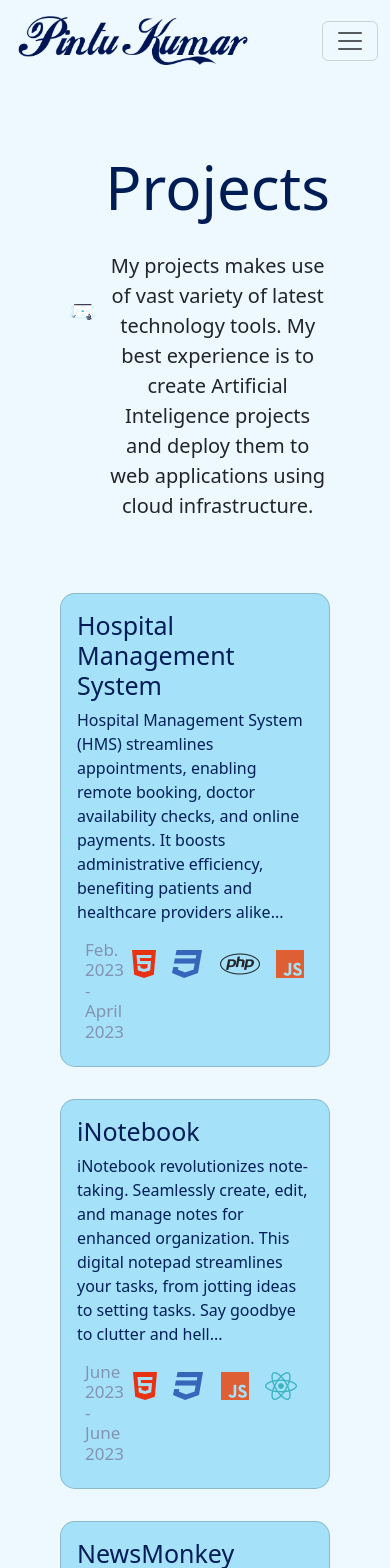
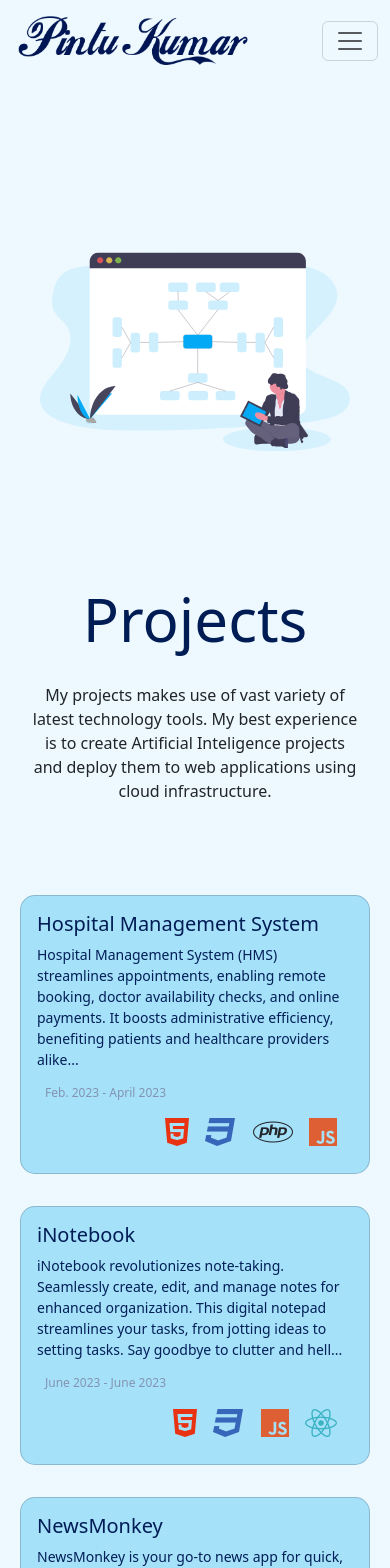
Before and after one commit to pintu1609/pintu1609.github.io, a React (Create React App) app: page /project in a window 390 px wide. Shown: the top 1568 px of the page. Built offline with nearby package versions, Linux system fonts and the light colour scheme; a web font is replaced by a local one.

Commit message:
complete phone responsive

```diff
--- a/src/container/EducationItem.js
+++ b/src/container/EducationItem.js
@@ -7,7 +7,7 @@ const EducationItem = () => {
       <div className="education" style={{padding:'10px 60px', paddingBottom:20}}>
         <div className="educationitem d-flex justify-content-between">
             <div className="education-img" style={{width:'50vw' }}>
-            <img src="Images/education.svg" className="img-fluid rounded" alt="..." style={{width:'40vw', height:'80vh'}}/>
+            <img src="Images/education.svg" className="education-img-fluid rounded" alt="..." style={{width:'40vw', height:'80vh'}}/>
 
             </div>
             <div className="content d-flex flex-column  align-items-center" >
--- a/src/container/ExperienceDetails.js
+++ b/src/container/ExperienceDetails.js
@@ -1,9 +1,10 @@
 import React from 'react'
+import '../responsivecss/ExperienceDetails.css'
 
 const ExperienceDetails = () => {
   return (
     <div>
-      <div className="details" style={{padding:'20px 60px'}}>
+      <div className="experience-details" style={{padding:'20px 60px'}}>
             <div className="detailsitem d-flex justify-content-between">
                 <div className="img d-flex justify-content-center align-items-center">
                 <div className="image " style={{width:'40vw'}}>
@@ -11,15 +12,15 @@ const ExperienceDetails = () => {
 
                 </div>
                 </div>
-                <div className="details" style={{padding:'10px  10px', marginLeft:20}}>
-                    <div className="details item d-flex flex-column align-items-center">
+                <div className="exp-details" style={{padding:'10px  10px', marginLeft:20}}>
+                    <div className="details-item d-flex flex-column align-items-center">
                     <h2 className='conatct' style={{color:'#001c55', paddingTop:30, paddingBottom:20 , fontSize:60 }}>
                     Experience
                         </h2>
                         <h4 style={{color:'#001c55', fontSize:30}}>
                             Work and Internship
                         </h4>
-                        <p  style={{ fontSize:20 , textAlign:'center'}}>I have worked with many evolving startups as SD and Android Developer, Designer and Software Architect. I love organising events and that is why I am also involved with many opensource communities as a representative.</p>
+                        <p className='experience-para'  style={{ fontSize:20 , textAlign:'center'}}>I have worked with many evolving startups as SD and Android Developer, Designer and Software Architect. I love organising events and that is why I am also involved with many opensource communities as a representative.</p>
                     </div>
                 </div>
             </div>
--- a/src/container/ProjectCard.js
+++ b/src/container/ProjectCard.js
@@ -1,6 +1,7 @@
 import React from 'react'
 import projectdata from '../Data/ProjectData'
 import ProjectItem from './ProjectItem'
+import '../responsivecss/ProjectCard.css'
 
 const ProjectCard = () => {
 
--- a/src/container/ProjectDetails.js
+++ b/src/container/ProjectDetails.js
@@ -1,20 +1,21 @@
 import React from 'react'
+import '../responsivecss/ProjectDetails.css'
 
 const ProjectDetails = () => {
   return (
     <div>
         <div className="projectdetails" style={{padding:'20px 60px'}}>
 
-      <div className="project d-flex justify-content-between" >
+      <div className="project-det d-flex justify-content-between" >
         <div className="image" style={{width:'170vw', padding:'0 10px'}}>
             <img src="Images/project.svg" className="img-fluid" alt="..." style={{width:'100vw', height:'55vh'}}/>
 
         </div>
         <div className="details d-flex flex-column align-items-center">
-        <h2 className='conatct' style={{color:'#001c55', paddingTop:50, paddingBottom:20 , fontSize:60 }}>
+        <h2 className='project-title' style={{color:'#001c55', paddingTop:50, paddingBottom:20 , fontSize:60 }}>
                     Projects
                 </h2>
-            <p  style={{paddding:'0 30px', fontSize:20 , textAlign:'center'}}>My projects makes use of vast variety of latest technology tools. My best experience is to create Artificial Inteligence projects and deploy them to web applications using cloud infrastructure.</p>
+            <p className='project-para' style={{paddding:'0 30px', fontSize:20 , textAlign:'center'}}>My projects makes use of vast variety of latest technology tools. My best experience is to create Artificial Inteligence projects and deploy them to web applications using cloud infrastructure.</p>
         </div>
       </div>
         </div>
--- a/src/container/ProjectItem.js
+++ b/src/container/ProjectItem.js
@@ -1,4 +1,5 @@
 import React from 'react'
+import '../responsivecss/ProjectItem.css'
 
 const ProjectItem = (props) => {
 
@@ -14,7 +15,7 @@ const ProjectItem = (props) => {
             <div className="card-body d-felx flex-column">
                 <h4 className="card-title" style={{color:'#001c55', fontSize:25}} >{props.title}</h4>
                 <p className="card-text" style={{color:'#021f57', fontSize:16}}>{props.body.length >220 ? props.body.slice(0, 220)+'...': props.body}</p>
-                <div className='d-flex justify-content-between mx-2'>
+                <div className='tech d-flex justify-content-between mx-2'>
                     <h6 className='Duration' style={{color:'#8294b1', fontSize:17, width:'15vw'}}> {props.duration}</h6>
                     <div className='d-flex justify-content-end'>
 
--- a/src/container/WorkIntershipItem.js
+++ b/src/container/WorkIntershipItem.js
@@ -1,25 +1,27 @@
 import React from 'react'
+import '../responsivecss/WorkInternshipItem.css'
+
 const WorkIntershipItem = (props) => {
   return (
     <div>
       <div className="card my-3" style={{color:'#001c55'}}>
-            <div className='content d-flex'>
-                <div className="image d-flex align-items-center mx-2">
-                    <img src={props.image} className="card-img-top rounded-circle"  style={{width:70, height:70}} alt="..."/>
+            <div className='work-content d-flex'>
+                <div className="company-logo d-flex align-items-center mx-2">
+                    <img src={props.image} className="company-img-top rounded-circle"  style={{width:70, height:70}} alt="..."/>
                 </div>
-                    <div className="card-body">
-                        <div className='d-flex justify-content-between  my-2' >
+                    <div className="card-work">
+                        <div className='work-detail d-flex justify-content-between  my-2' >
                         <div className='d-flex flex-column'>
-                            <h4 className="card-title">{props.title}</h4>
-                        <h6 className='subtitle'> {props.company}</h6>
+                            <h4 className="work-title">{props.title}</h4>
+                        <h6 className='work-subtitle'> {props.company}</h6>
 
                         </div>
                     <div className='d-flex flex-column' style={{textAlign:'center'}}>
-                    <h6 className='year'> {props.duration}</h6>
-                    <h6 className='location'> {props.location}</h6>
+                    <h6 className='work-year'> {props.duration}</h6>
+                    <h6 className='work-location'> {props.location}</h6>
                     </div>
                     </div>
-                    <p className="card-text " style={{fontSize:17}}>{props.body}</p>
+                    <p className="work-text " style={{fontSize:17}}>{props.body}</p>
                     </div>
             </div>
         </div>
--- a/src/responsivecss/EducationItem.css
+++ b/src/responsivecss/EducationItem.css
@@ -8,7 +8,13 @@
         flex-direction: column;
     }
     .education-img{
-        width: 100% !important;
+        width: 90% !important;
+        display: flex;
+        justify-content: center;
+    }
+    .education-img-fluid{
+        width: 80% !important;
+        height: 50% !important;
     }
     .contact{
         padding-top: 40px !important;
--- /dev/null
+++ b/src/responsivecss/ExperienceDetails.css
@@ -0,0 +1,21 @@
+@media(max-width: 750px){
+    .experience-details{
+        padding: 20px 10px !important;
+    }
+    .detailsitem{
+        display: flex;
+        flex-direction: column;
+    }
+    .exp-details{
+        margin: 0 0 !important;
+    }
+    /* .experience-para{
+        font-size: 16px !important;
+    } */
+}
+
+@media(max-width: 400px){
+    .experience-para{
+        font-size: 16px !important;
+    }
+}
--- /dev/null
+++ b/src/responsivecss/ProjectCard.css
@@ -0,0 +1,5 @@
+@media (max-width: 750px){
+    .project{
+        padding: 20px 20px !important ;
+    }
+}
--- /dev/null
+++ b/src/responsivecss/ProjectDetails.css
@@ -0,0 +1,26 @@
+@media (max-width: 750px){
+    .projectdetails{
+        padding: 20px 10px !important;
+    }
+    .project-det{
+        display: flex;
+        flex-direction: column;
+        padding: 20px 10px !important;
+    }
+    .image{
+        padding:20px 20px 0px 20px !important;
+        width: 100% !important;
+    }
+    .details{
+        padding: 0 10px !important;
+    }
+    .project-title{
+        padding: 20px 10px !important;
+    }
+}
+
+@media(max-width: 400px){
+    .project-para{
+        font-size: 16px !important;
+    }
+}
--- /dev/null
+++ b/src/responsivecss/ProjectItem.css
@@ -0,0 +1,22 @@
+@media (max-width: 750px){
+
+    .card-title{
+        font-size: 20px !important;
+    }
+
+    .tech{
+        display: flex;
+        flex-direction: column;
+    }
+    .Duration{
+        font-size: 12px !important;
+        width: 100% !important;
+    }
+}
+
+@media(max-width: 400px){
+
+    .card-text{
+        font-size: 14px !important;
+    }
+}
--- /dev/null
+++ b/src/responsivecss/WorkInternshipItem.css
@@ -0,0 +1,44 @@
+@media (max-width: 770px){
+    .work-content{
+        display: flex;
+        flex-direction: column;
+    }
+    .company-logo{
+        display: flex;
+        justify-content: center;
+        padding-top: 10px !important;
+    }
+    .company-img-top{
+        width: 15% !important;
+        height: 15% !important;
+    }
+    .work-text{
+        padding:0 10px 10px 10px !important ;
+    }
+}
+
+@media (max-width: 560px){
+    .work-detail{
+        display: flex;
+        flex-direction: column;
+        text-align: center;
+    }
+}
+@media (max-width: 450px){
+    .work-text{
+        font-size: 14px !important;
+    }
+    .work-title{
+        font-size: 18px !important;
+    }
+    .work-subtitle{
+        font-size: 16px !important;
+    }
+    .work-year{
+        font-size: 16px !important;
+    }
+    .work-location{
+        font-size: 16px !important;
+    }
+
+}
```
